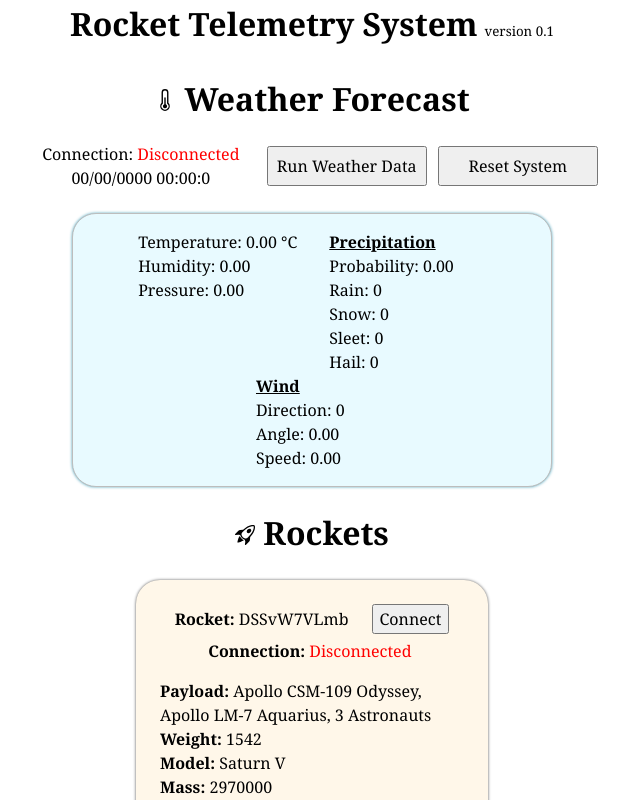
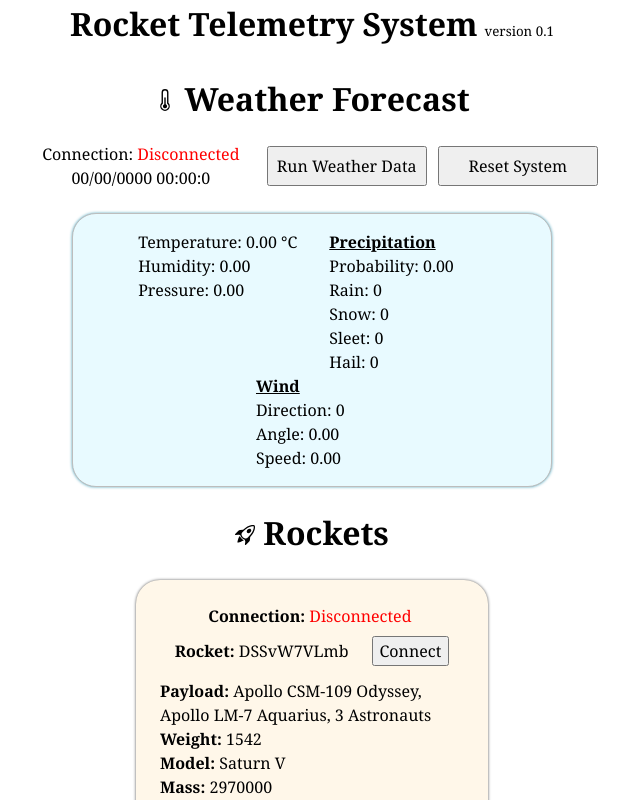
Before and after one commit to shtanriverdi/rocket-telemetry-system, a React (Vite) app in the folder frontend/rocket-telemetry-system-frontend/: page / in a window 1280 px wide. Shown: the top 800 px of the page, without its empty margins (328-968 px from the left). Built offline with nearby package versions, Linux system fonts and the light colour scheme.

Commit message:
Minor ui fix

```diff
--- a/frontend/rocket-telemetry-system-frontend/src/app.css
+++ b/frontend/rocket-telemetry-system-frontend/src/app.css
@@ -106,6 +106,10 @@
   padding: 1.5rem;
 }
 
+.ps {
+  padding: 1rem;
+}
+
 .m {
   margin: 0.7rem;
 }
--- a/frontend/rocket-telemetry-system-frontend/src/view/rockets/Rocket.jsx
+++ b/frontend/rocket-telemetry-system-frontend/src/view/rockets/Rocket.jsx
@@ -79,20 +79,7 @@
   return (
     <div className="rocket-container p">
       <div className="flex-container-outer">
-        <p className="text-center m-bs">
-          <b>Rocket: </b>
-          {id}&nbsp;&nbsp;
-        </p>
-        <button
-          disabled={isRocketConnected === 1}
-          onClick={handleSocketConnection}>
-          {isRocketConnected === 0 && "Connect"}
-          {isRocketConnected === 1 && "Connecting"}
-          {isRocketConnected === 2 && "Disconnect"}
-        </button>
-      </div>
-      <div className="m-b">
-        <div className="m-b flex-container-centerize">
+        <div className="m-bs flex-container-centerize">
           <p>
             <b>Connection:&nbsp;</b>
           </p>
@@ -111,6 +98,19 @@
             {isRocketConnected === 2 && "Connected"}&nbsp;
           </p>
         </div>
+        <p className="text-center m-b">
+          <b>Rocket: </b>
+          {id}&nbsp;&nbsp;
+        </p>
+        <button
+          disabled={isRocketConnected === 1}
+          onClick={handleSocketConnection}>
+          {isRocketConnected === 0 && "Connect"}
+          {isRocketConnected === 1 && "Connecting"}
+          {isRocketConnected === 2 && "Disconnect"}
+        </button>
+      </div>
+      <div className="m-b">
         <p>
           <b>Payload:</b> {payload.description}
         </p>
```
